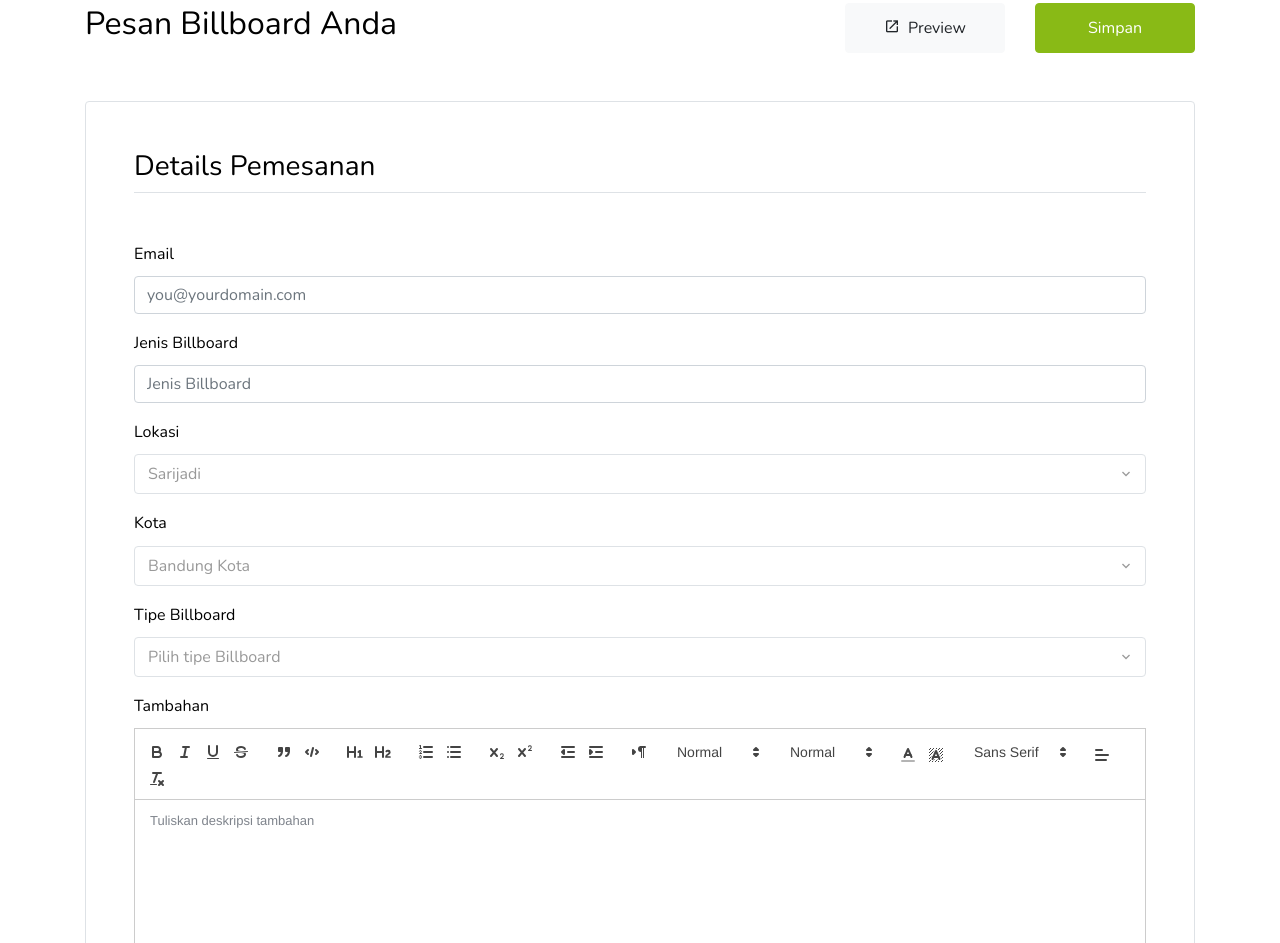
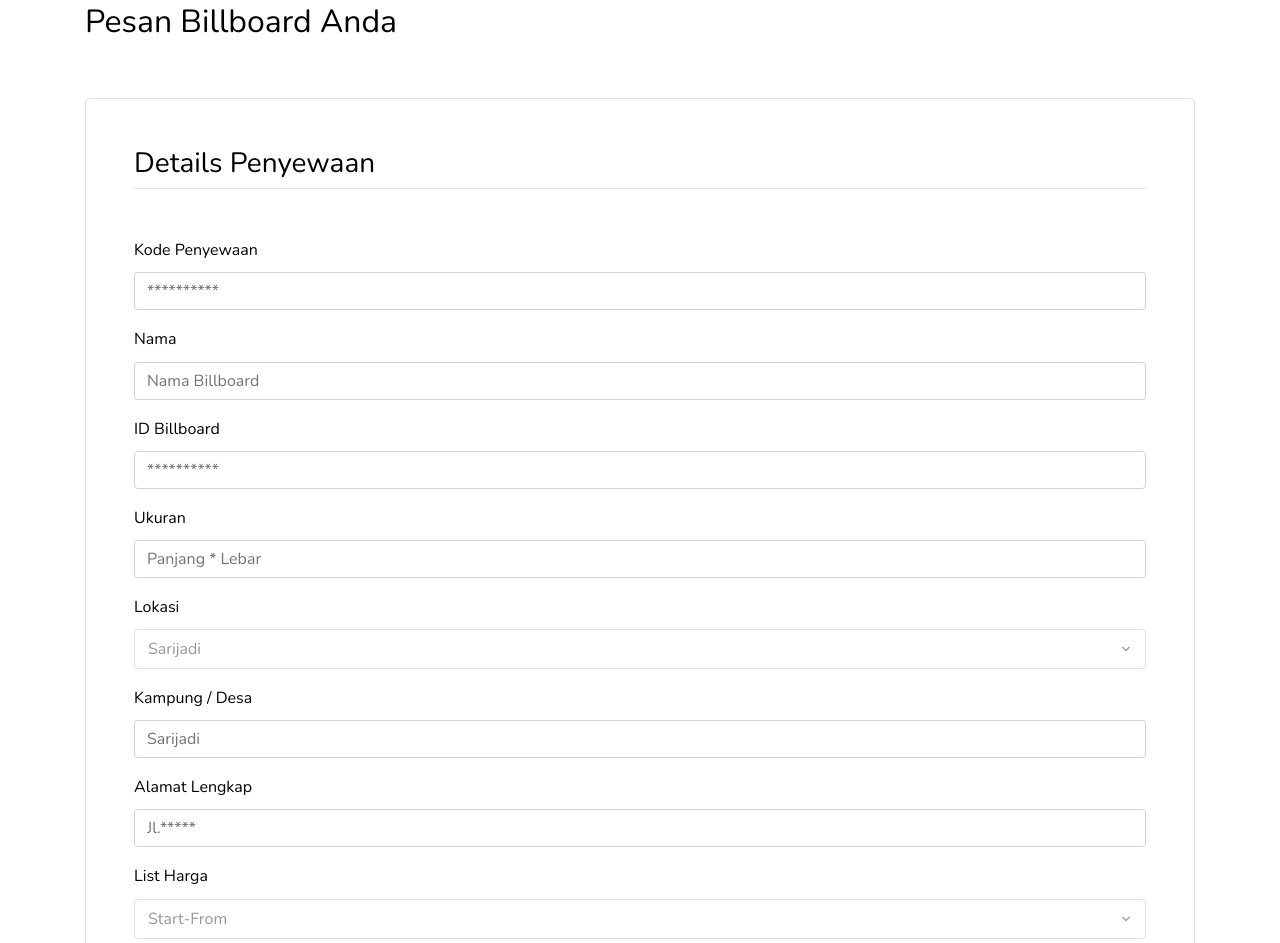
Before and after one commit to ksi-billboard/ksi-billboard.github.io, a plain HTML site: page post-adv.html in a window 1280 px wide. Shown: the part 480-1423 px from the top of the page. Drawn offline with nearby package versions, Linux system fonts and the light colour scheme; some packages are replaced by stand-ins of ours; a script that the page names is missing; files whose address does not match are found by name.

Commit message:
update sewa billboard

```diff
--- a/post-adv.html
+++ b/post-adv.html
@@ -134,20 +134,20 @@
           </div>
           <div class="col-lg-4">
             <div class="row">
-              <div class="col-6">
+              <!-- <div class="col-6">
                 <a href="#" class="btn btn-block btn-light btn-md"><span
                     class="icon-open_in_new mr-2"></span>Preview</a>
               </div>
               <div class="col-6">
                 <a href="#" class="btn btn-block btn-primary btn-md">Simpan</a>
-              </div>
+              </div> -->
             </div>
           </div>
         </div>
         <div class="row mb-5">
           <div class="col-lg-12">
             <form class="p-4 p-md-5 border rounded" method="post">
-              <h3 class="text-black mb-5 border-bottom pb-2">Details Pemesanan</h3>
+              <h3 class="text-black mb-5 border-bottom pb-2">Details Penyewaan</h3>
 
               <!-- <div class="form-group">
                 <label for="company-website-tw d-block">Upload Featured Image</label> <br>
@@ -156,13 +156,31 @@
                 </label>
               </div> -->
 
+              <!-- <div class="form-group">
+                <label for="company-website-tw d-block">Upload Desain</label> <br>
+                <label class="btn btn-primary btn-md btn-file">
+                  Browse File<input type="file" hidden>
+                </label>
+              </div> -->
+
               <div class="form-group">
-                <label for="email">Email</label>
-                <input type="text" class="form-control" id="email" placeholder="you@yourdomain.com">
+                <label for="tcode">Kode Penyewaan</label>
+                <input type="text" class="form-control" id="email" placeholder="**********">
               </div>
+
               <div class="form-group">
-                <label for="job-title">Jenis Billboard</label>
-                <input type="text" class="form-control" id="job-title" placeholder="Jenis Billboard">
+                <label for="job-title">Nama</label>
+                <input type="text" class="form-control" id="job-title" placeholder="Nama Billboard">
+              </div>
+
+              <div class="form-group">
+                <label for="job-title">ID Billboard</label>
+                <input type="text" class="form-control" id="job-title" placeholder="**********">
+              </div>
+
+              <div class="form-group">
+                <label for="job-title">Ukuran</label>
+                <input type="text" class="form-control" id="job-title" placeholder="Panjang * Lebar">
               </div>
 
               <div class="form-group">
@@ -182,6 +200,16 @@
               </div>
 
               <div class="form-group">
+                <label for="job-title">Kampung / Desa</label>
+                <input type="text" class="form-control" id="job-title" placeholder="Sarijadi">
+              </div>
+
+              <div class="form-group">
+                <label for="job-title">Alamat Lengkap</label>
+                <input type="text" class="form-control" id="job-title" placeholder="Jl.*****">
+              </div>
+
+              <!-- <div class="form-group">
                 <label for="job-region">Kota</label>
                 <select class="selectpicker border rounded" id="job-region" data-style="btn-black" data-width="100%"
                   data-live-search="true" title="Bandung Kota">
@@ -195,17 +223,27 @@
                   <option>Kansas</option>
                   <option>Mountain View</option>
                 </select>
-              </div>
+              </div> -->
 
-              <div class="form-group">
+              <!-- <div class="form-group">
                 <label for="job-type">Tipe Billboard</label>
                 <select class="selectpicker border rounded" id="job-type" data-style="btn-black" data-width="100%"
                   data-live-search="true" title="Pilih tipe Billboard">
                   <option>LED</option>
                   <option>NON-LED</option>
                 </select>
+              </div> -->
+
+              <div class="form-group">
+                <label for="job-location">List Harga</label>
+                <select class="selectpicker border rounded" id="job-region" data-style="btn-black" data-width="100%"
+                  data-live-search="true" title="Start-From">
+                  <option>500k-1jt</option>
+                  <option>1,5jt - 3 jt</option>
+                  <option>4jt - 8jt</option>
+                  <option>10jt ++</option>
+                </select>
               </div>
-
 
               <div class="form-group">
                 <label for="job-description">Tambahan</label>
@@ -252,12 +290,12 @@
                 <input type="text" class="form-control" id="company-website-tw" placeholder="companyname">
               </div> -->
 
-              <div class="form-group">
+              <!-- <div class="form-group">
                 <label for="company-website-tw d-block">Upload Logo</label> <br>
                 <label class="btn btn-primary btn-md btn-file">
                   Browse File<input type="file" hidden>
                 </label>
-              </div>
+              </div> -->
 
             </form>
           </div>
@@ -273,7 +311,7 @@
                     class="icon-open_in_new mr-2"></span>Preview</a>
               </div>
               <div class="col-6">
-                <a href="#" class="btn btn-block btn-primary btn-md">Simpan</a>
+                <a href="#" class="btn btn-block btn-primary btn-md">Sewa</a>
               </div>
             </div>
           </div>
```
